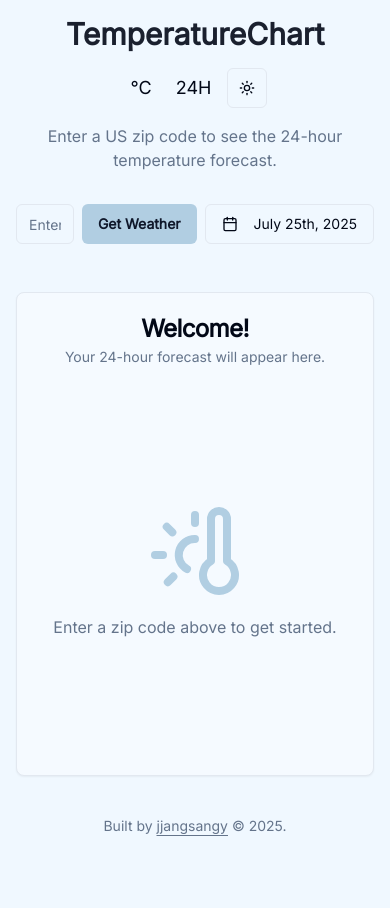
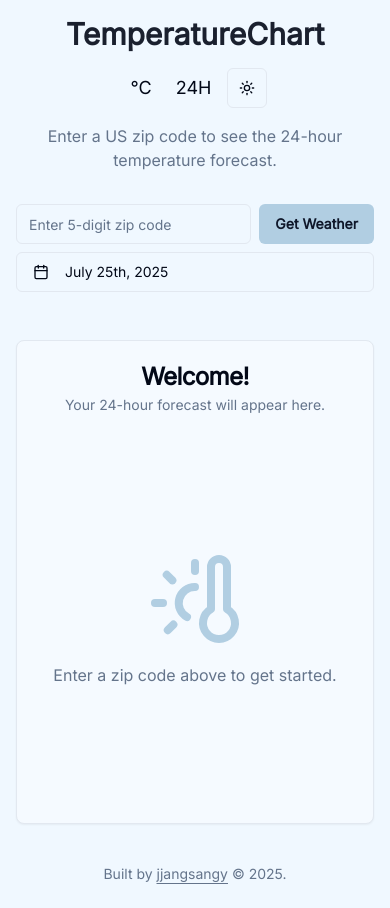
Before and after one commit to jjangsangy/TemperatureChart, a Next.js app: page / in a window 390 px wide. Before the commit the page ends 860 px from the top, so only its background shows below. Built offline with nearby package versions, Linux system fonts and the light colour scheme.

Commit message:
make date picker responsive

```diff
--- a/src/app/page.tsx
+++ b/src/app/page.tsx
@@ -145,7 +145,8 @@ export default function Home() {
             Enter a US zip code to see the 24-hour temperature forecast.
           </p>
 
-          <form onSubmit={handleSubmit} className="flex w-full max-w-sm mx-auto items-center space-x-2 mb-12">
+          <form onSubmit={handleSubmit} className="flex flex-col sm:flex-row w-full max-w-sm mx-auto items-center space-y-2 sm:space-y-0 sm:space-x-2 mb-12">
+            <div className="flex w-full space-x-2">
               <Input
                 type="text"
                 name="zipcode"
@@ -161,12 +162,13 @@ export default function Home() {
                 {loading ? <Loader2 className="mr-2 h-4 w-4 animate-spin" /> : null}
                 Get Weather
               </Button>
+            </div>
             <Popover>
               <PopoverTrigger asChild>
                 <Button
                   variant={"outline"}
                   className={cn(
-                    "w-[180px] justify-start text-left font-normal",
+                    "w-full sm:w-[180px] justify-start text-left font-normal",
                     !date && "text-muted-foreground"
                   )}
                 >
```
Also changed, not shown: 2 other files (tests, documents, lock files or other folders). Lines whose indentation alone changed are shown as unchanged.
